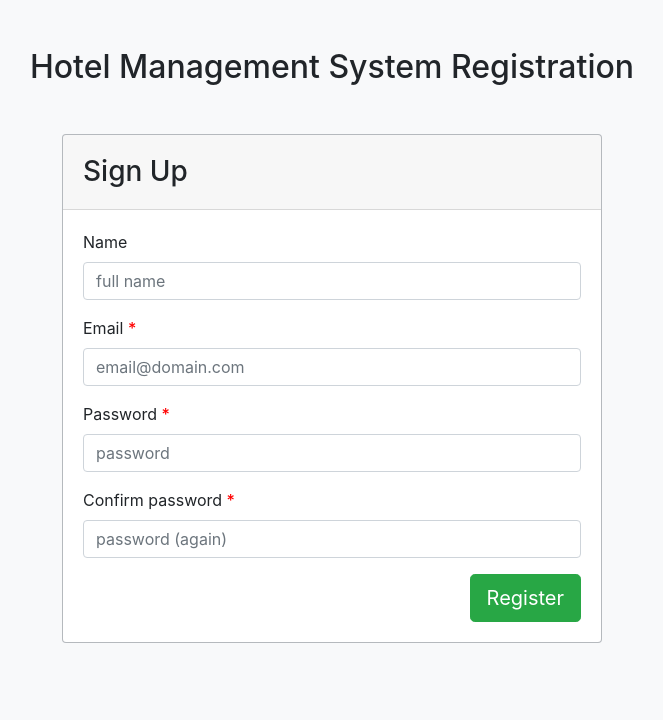
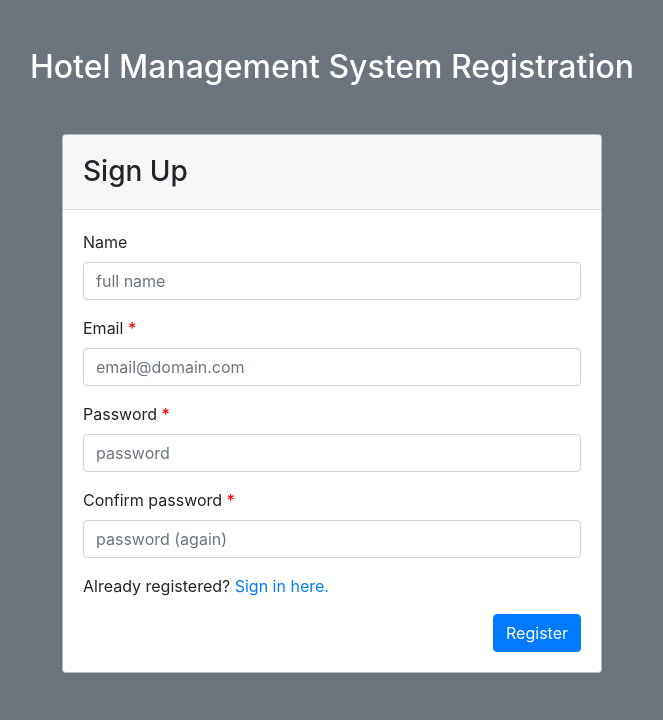
Before and after one commit to tramyardg/hotel-mgmt-system, a PHP site: page /register.html in a window 1280 px wide. Shown: the top 720 px of the page, without its empty margins (308-971 px from the left). Run offline with PHP 8.4, Linux system fonts and the light colour scheme; some libraries are stand-ins or nearby versions.

Commit message:
sign in & register link in the forms, changed background & button color

```diff
--- a/css/main.css
+++ b/css/main.css
@@ -1,6 +1,6 @@
 /* required fields marked in red */
 .red-asterisk {
-    color: red;
+    color: #ff0000;
     font-weight: 500;
 }
 label.error {
@@ -9,3 +9,6 @@ label.error {
 .border-secondary {
     border-color: rgba(108, 117, 125, 0.50) !important;
 }
+.container h2.text-center {
+    color: #ffffff;
+}
--- a/register.html
+++ b/register.html
@@ -9,7 +9,7 @@
 
     <title>Register</title>
 </head>
-<body class="bg-light">
+<body class="bg-secondary">
 
 <div class="container py-5">
     <div class="row">
@@ -57,9 +57,11 @@
                                            placeholder="password (again)" required="">
                                 </div>
                                 <div class="form-group">
-                                    <button type="submit" class="btn btn-success btn-lg float-right"
-                                            id="register-submit-btn">
-                                        Register
+                                    <p>Already registered? <a href="sign-in.html">Sign in here.</a></p>
+                                </div>
+                                <div class="form-group">
+                                    <button type="submit" class="btn btn-primary btn-md float-right"
+                                            id="register-submit-btn">Register
                                     </button>
                                 </div>
                             </form>
```
Also changed, not shown: sign-in.html (+6 -4 lines).
